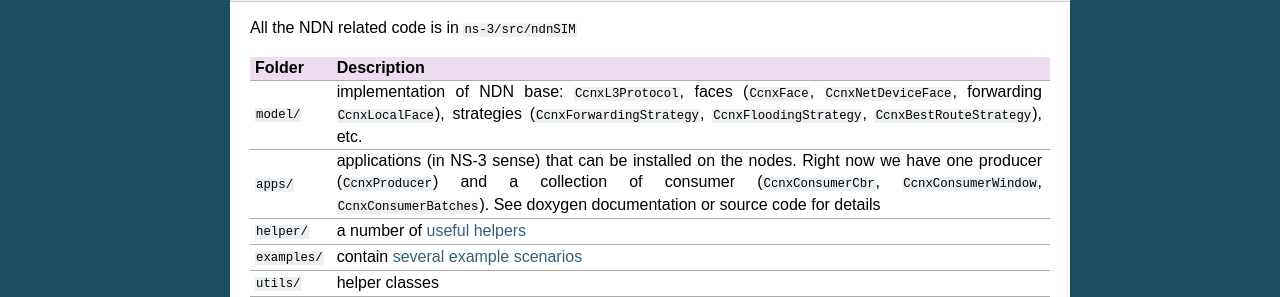
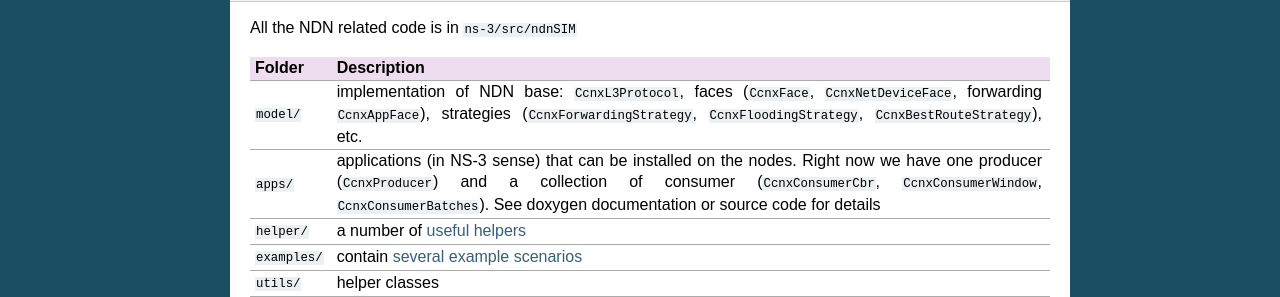
Before and after one commit to named-data-ndnSIM/ndnSIM, a Sphinx documentation site: the page built from docs/source/intro.rst, in a window 1280 px wide and 900 px high, scrolled down 2499 px. Shown: the part 229-526 px from the top of the window. Built offline with Sphinx 7.4.7, drawn with Linux system fonts in a browser that asks for light colours; cross-references to code outside the pages are shown as plain code.

Commit message:
Renaming CcnxLocalFace to CcnxAppFace

```diff
--- a/docs/source/applications.rst
+++ b/docs/source/applications.rst
@@ -124,8 +124,8 @@ CcnxProducer
 Custom applications
 +++++++++++++++++++
 
-Applications interact with the core of the system using :ndnsim:`CcnxLocalFace` realization of Face abstraction.
-To simplify implementation of specific NDN application, ndnSIM provides a base :ndnsim:`CcnxApp` class that takes care of creating :ndnsim:`CcnxLocalFace` and registering it inside the NDN protocol stack, as well as provides default processing for incoming Interest and Data packets.
+Applications interact with the core of the system using :ndnsim:`CcnxAppFace` realization of Face abstraction.
+To simplify implementation of specific NDN application, ndnSIM provides a base :ndnsim:`CcnxApp` class that takes care of creating :ndnsim:`CcnxAppFace` and registering it inside the NDN protocol stack, as well as provides default processing for incoming Interest and Data packets.
 
 .. Base CcnxApp class
 .. ^^^^^^^^^^^^^^^^^^
--- a/docs/source/intro.rst
+++ b/docs/source/intro.rst
@@ -17,7 +17,7 @@ Following the NDN architecture, ndnSIM is implemented as a new network-layer pro
 
 .. This flexibility allows ndnSIM to simulate scenarios of various homogeneous and heterogeneous networks (e.g., NDN-only, NDN-over-IP, etc.).
 
-The simulator is implemented in a modular fashion, using separate C++ classes to model behavior of each network-layer entity in NDN: :ndnsim:`pending Interest table (PIT) <CcnxPit>`, :ndnsim:`forwarding information base (FIB) <CcnxFib>`, :ndnsim:`content store <CcnxContentStore>`, :ndnsim:`network <CcnxNetDeviceFace>` and :ndnsim:`application <CcnxLocalFace>` interfaces, :ndnsim:`Interest forwarding strategies <CcnxForwardingStrategy>`, etc.
+The simulator is implemented in a modular fashion, using separate C++ classes to model behavior of each network-layer entity in NDN: :ndnsim:`pending Interest table (PIT) <CcnxPit>`, :ndnsim:`forwarding information base (FIB) <CcnxFib>`, :ndnsim:`content store <CcnxContentStore>`, :ndnsim:`network <CcnxNetDeviceFace>` and :ndnsim:`application <CcnxAppFace>` interfaces, :ndnsim:`Interest forwarding strategies <CcnxForwardingStrategy>`, etc.
 This modular structure allows any component to be easily modified or replaced with no or minimal impact on other components.
 In addition, the simulator provides an extensive collection of interfaces and helpers to perform detailed tracing behavior of every component, as well as NDN traffic flow.
 
@@ -34,7 +34,7 @@ In addition, the simulator provides an extensive collection of interfaces and he
     .		     v			     	            v			  .
     .		+------------------+	     +----------------------+		  .
     .           |    "CcnxFace"    |	     |      "CcnxFace"      |		  .
-    .           | "(CcnxLocalFace)"|	     | "(CcnxNetDeviceFace)"|		  .
+    .           |  "(CcnxAppFace)" |	     | "(CcnxNetDeviceFace)"|		  .
     .		+------------------+         +----------------------+		  .
     .		               ^                   ^				  .
     .			       |                   |				  .
@@ -181,7 +181,7 @@ All the NDN related code is in ``ns-3/src/ndnSIM``
 +=================+=====================================================================+
 | ``model/``      | implementation of NDN base: :ndnsim:`CcnxL3Protocol`, faces         |
 |                 | (:ndnsim:`CcnxFace`, :ndnsim:`CcnxNetDeviceFace`, forwarding        |
-|                 | :ndnsim:`CcnxLocalFace`),                                           |
+|                 | :ndnsim:`CcnxAppFace`),                                             |
 |                 | strategies (:ndnsim:`CcnxForwardingStrategy`,                       |
 |                 | :ndnsim:`CcnxFloodingStrategy`, :ndnsim:`CcnxBestRouteStrategy`),   |
 |                 | etc.                                                                |
```
Also changed, not shown: 10 other files.
